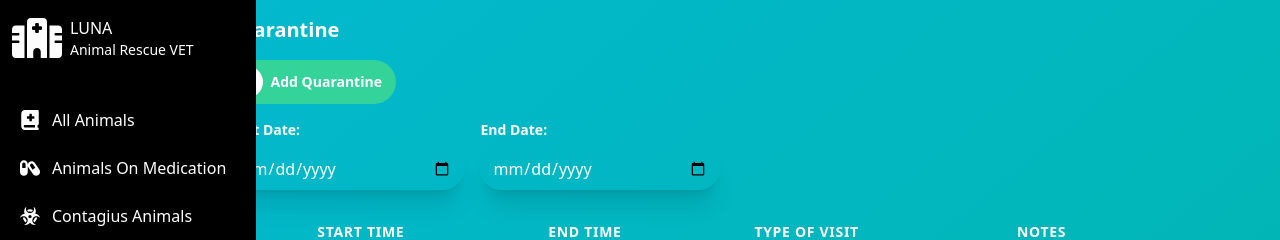
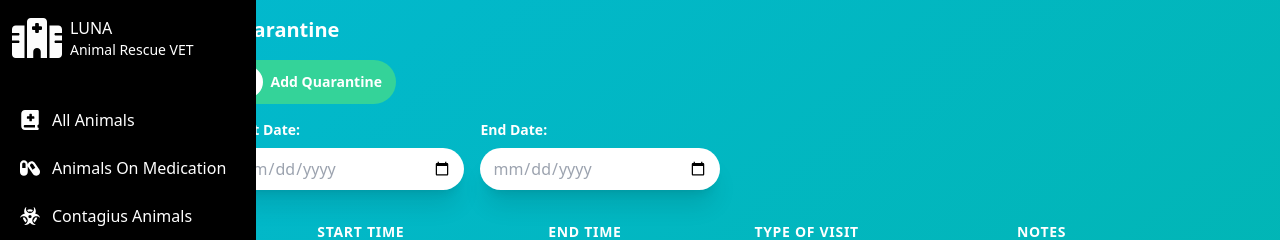
Before and after one commit to ThePizzy1/AnimalFronnt, a Vue app: page /quarantine in a window 1280 px wide. Shown: the top 240 px of the page. Built offline with nearby package versions, Linux system fonts and the light colour scheme; no server answers.

Commit message:
Commit_10_04_2025_01

```diff
--- a/src/views/RegistrationUser.vue
+++ b/src/views/RegistrationUser.vue
@@ -18,7 +18,7 @@
             </div>
             <div>
               <label for="dob" class="block mb-2 text-sm font-medium text-customGreen dark:text-white">Date of Birth</label>
-              <input v-model="dob" type="text" id="dob" placeholder="YYYY/MM/DD"
+              <input v-model="dob" type="date" id="dob" placeholder="YYYY/MM/DD"
                 class="border border-gray-300 text-gray-500 sm:text-sm rounded-lg focus:ring-primary-600 focus:border-primary-600 block w-full p-2.5 dark:border-gray-600 dark:placeholder-gray-400 dark:text-white dark:focus:ring-blue-500 dark:focus:border-blue-500"
                 @input="formatDateInput">
             </div>
@@ -113,7 +113,7 @@ const register = async () => {
         Adopter: {
           firstName: firstName.value,
           lastName: lastName.value,
-          dateOfBirth: dob.value,
+          dateOfBirth:`${dob.value}T00:00:00.00`,
           residence: location.value,
           username: userData.username,
           password: registerData.value.password,
--- a/src/views/User/Animal.vue
+++ b/src/views/User/Animal.vue
@@ -223,7 +223,7 @@ export default defineComponent({
                           });
             console.log(" "+response.data);
           // Save adoption data
-          if(response.status == 200){
+         // if(response.status == 200){
           await instance.post('animal/addAdoptedAnimal', adoptionData);
 
           // Update animal status
@@ -238,14 +238,14 @@ export default defineComponent({
                     draggable: true,
                     icon: "success"
                   });
-          }
-          else{
+         // }
+        /*  else{
             await Swal.fire({
                     title: "Something went wrong!",
                     draggable: true,
                     icon: "alert"
                   });
-          }
+          }*/
           this.$router.push('/animals');
 
         } catch (error) {
--- a/src/views/Vet/ContageusAnimals.vue
+++ b/src/views/Vet/ContageusAnimals.vue
@@ -15,7 +15,7 @@
               <path d="M256 512A256 256 0 1 0 256 0a256 256 0 1 0 0 512zM232 344V280H168c-13.3 0-24-10.7-24-24s10.7-24 24-24h64V168c0-13.3 10.7-24 24-24s24 10.7 24 24v64h64c13.3 0 24 10.7 24 24s-10.7 24-24 24H280v64c0 13.3-10.7 24-24 24s-24-10.7-24-24z"></path>
 
               </svg>
-        <span class="block text-sm font-bold mx-2 ">Add Medicines</span>
+        <span class="block text-sm font-bold mx-2 ">Add Animal</span>
         </button>
       <div class="grid grid-cols-4 gap-4 mb-4">
         <div>
--- a/src/views/Vet/Quarantine.vue
+++ b/src/views/Vet/Quarantine.vue
@@ -16,11 +16,11 @@
       <div class="grid grid-cols-4 gap-4 mb-5">
       <div>
           <label for="startTime" class="block text-sm font-bold mb-2">Start Date:</label>
-          <input v-model="filters.startTime" id="startTime" type="date" class="rounded-full text-white w-full py-2 px-3 bg-transparent  shadow-xl focus:outline-none focus:ring-emerald-500 focus:border-emerald-500"  />
+          <input v-model="filters.startTime" id="startTime" type="date" class="rounded-full text-gray-400 w-full py-2 px-3 bg-white  shadow-xl focus:outline-none focus:ring-emerald-500 focus:border-emerald-500"  />
         </div>
         <div>
           <label for="startTime" class="block text-sm font-bold mb-2">End Date:</label>
-          <input v-model="filters.endTime" id="startTime" type="date" class="rounded-full text-white w-full py-2 px-3 bg-transparent  shadow-xl focus:outline-none focus:ring-emerald-500 focus:border-emerald-500"  />
+          <input v-model="filters.endTime" id="startTime" type="date" class="rounded-full text-gray-400 w-full py-2 px-3 bg-white  shadow-xl focus:outline-none focus:ring-emerald-500 focus:border-emerald-500"  />
         </div>
         </div>
       <div class="overflow-x-auto shadow-2lx sm:rounded-lg">
--- a/src/views/Vet/Vaccination.vue
+++ b/src/views/Vet/Vaccination.vue
@@ -16,11 +16,11 @@
       <div class="grid grid-cols-4 gap-4 mb-5">
       <div>
           <label for="startTime" class="block text-sm font-bold mb-2">Start Date:</label>
-          <input v-model="filters.startTime" id="startTime" type="date" class="rounded-full border border-gray-300 text-white w-full py-2 px-3 bg-transparent  shadow-xl focus:outline-none focus:ring-emerald-500 focus:border-emerald-500" />
+          <input v-model="filters.startTime" id="startTime" type="date" class="rounded-full border border-gray-300 text-gray-400  w-full py-2 px-3 bg-white  shadow-xl focus:outline-none focus:ring-emerald-500 focus:border-emerald-500" />
         </div>
         <div>
           <label for="startTime" class="block text-sm font-bold mb-2">End Date:</label>
-          <input v-model="filters.endTime" id="startTime" type="date" class="rounded-full text-white w-full py-2 px-3 bg-transparent  shadow-xl focus:outline-none focus:ring-emerald-500 focus:border-emerald-500"  />
+          <input v-model="filters.endTime" id="startTime" type="date" class="rounded-full text-gray-400 w-full py-2 px-3 bg-white  shadow-xl focus:outline-none focus:ring-emerald-500 focus:border-emerald-500"  />
         </div>
         </div>
       <div class="overflow-x-auto shadow-2lx sm:rounded-lg">
```
